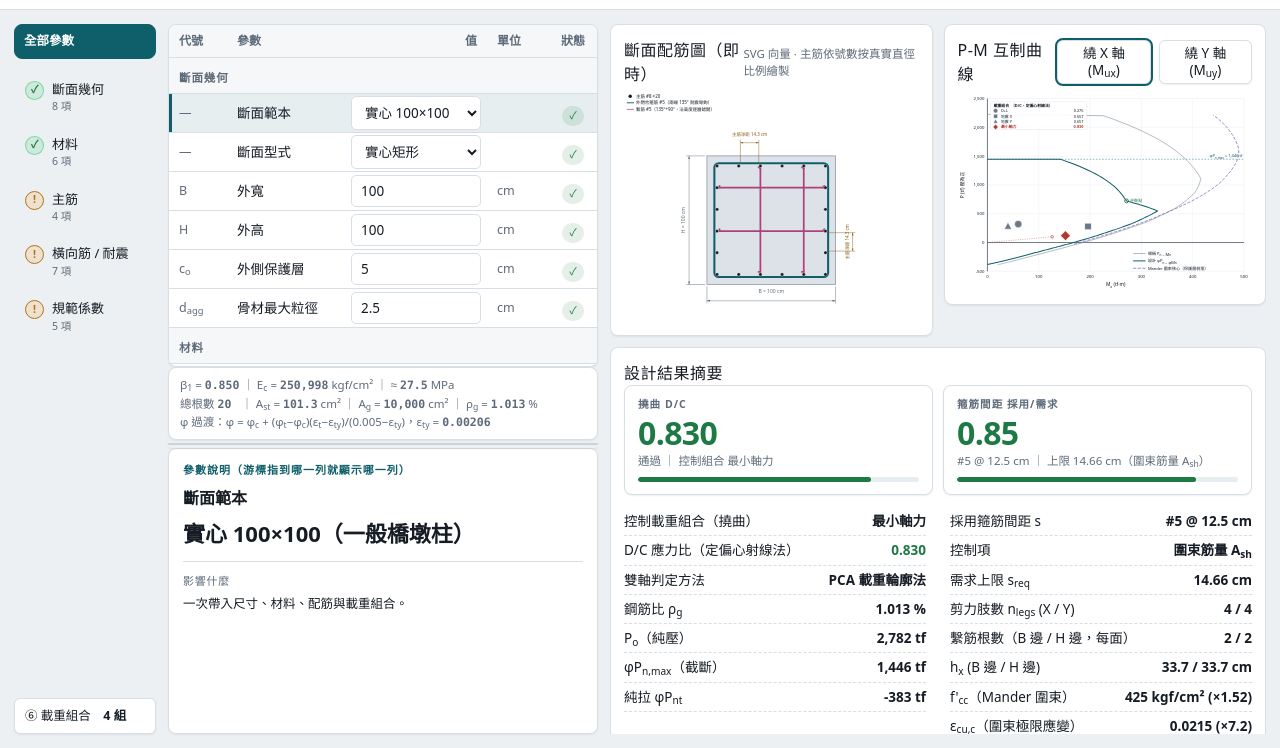
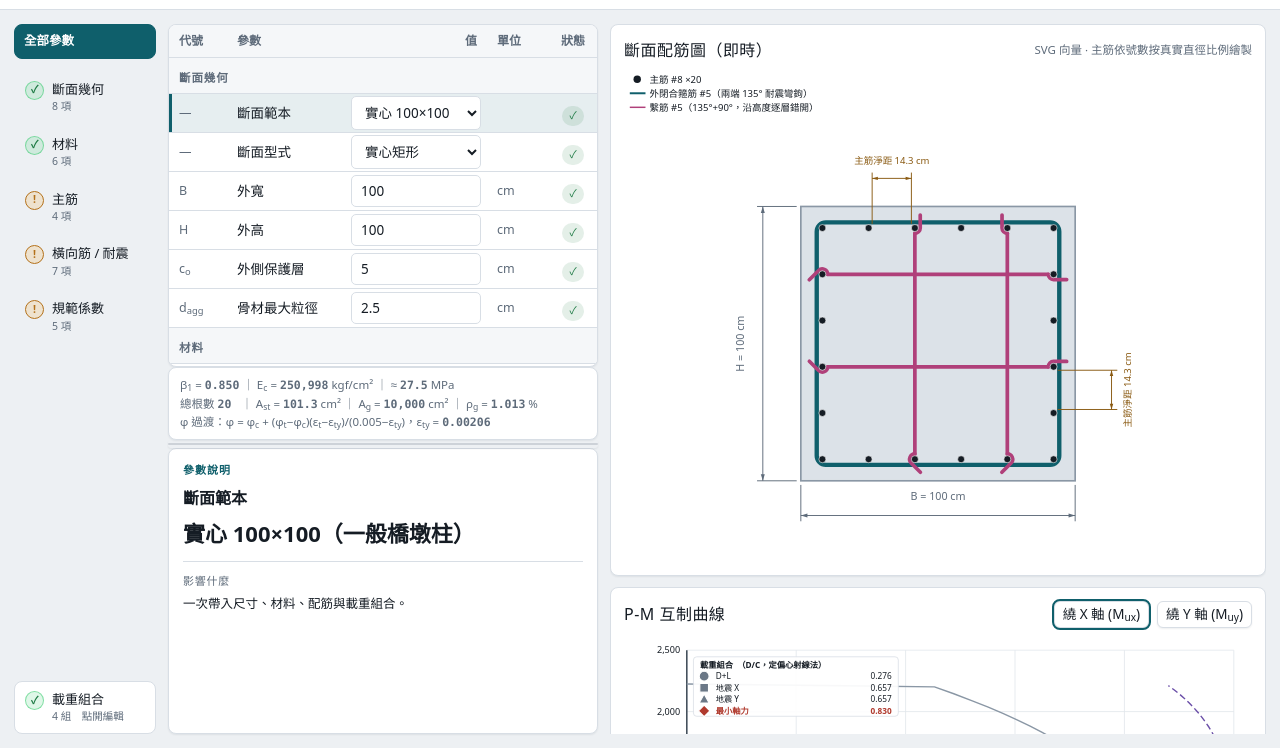
Before and after one commit to justin121710/pylon-section-designer, a plain HTML site: page index.html in a window 1280 px wide. Shown: the part 52-800 px from the top of the page. Drawn offline with nearby package versions, Linux system fonts and the light colour scheme.

Commit message:
繫筋彎鉤依規範繞主筋、圖面改回全寬並把圖例移出、說明卡顯示警示、載重入口統一樣式
1) 繫筋彎鉤畫法錯誤（依規範重畫）
   上一版把直段收在主筋外緣後、彎鉤畫在空中，等於沒有勾到任何鋼筋。
   改為：直段畫到兩端主筋的接觸點，接著沿主筋外緣畫圓弧「繞過」鋼筋
   （一端 135°、另一端 90°），再接一段切線方向的 6d_b 延伸段。
   兩個旋向都試算，取延伸段末端離斷面中心較近者，彎鉤才會朝內而不是翹出斷面。
   被箍筋蓋到屬正常。

2) 圖面改回全寬（並排太小），但圖形不再撐滿卡片
   .figs 改回 block；斷面圖與 P-M 圖各自置中、限寬 760px。
   P-M 的線條圖例移出 SVG、改用卡片下方的 HTML 圖例（列印版仍畫在圖內，
   因為計算書只有那張圖）。圖面因此不必為了容納圖例而放大。

3) 說明卡顯示目前的問題
   pinMapPylon 的狀態物件補上 msg，說明卡在最上方以警示樣式顯示，例如
   「B 邊目前淨距 3.08 cm ＜ 需求 4.00 cm，需求取 max(4.0, 1.5d_b, 4/3·d_agg)」。
   涵蓋淨距不足、ρ_g 超範圍、h_x > 35、A_sh 控制、b_c 歧義、塑鉸區、
   φ_v 配對、單層配筋、壁厚層距不足。
   標題那句「（游標指到哪一列就顯示哪一列）」拿掉。

4) 載重組合超過 4 組
   形狀由 6 種擴充為 6 形 × 實心/空心 = 12 種；第 13 組起才在旁邊補小編號。
   圖內對照表用同一組形狀，所以不需要編號也對得起來。實測 9 組全部可區分。

5) 載重組合入口改成與參數群組相同的區塊樣式（.pin-g），
   含狀態圓標與「n 組　點開編輯」副標，並支援 Enter/空白鍵。

另修：垂直尺寸標註的旋轉文字原本放在尺寸線內側，會壓到尺寸界線；
改放外側並加大間距。實測斷面圖與 P-M 圖文字互相重疊皆為 0。

內部自測 10/10 通過。

Co-Authored-By: Claude Opus 5 <noreply@anthropic.com>

```diff
--- a/index.html
+++ b/index.html
@@ -136,12 +136,18 @@ body.rp-open #app,body.rp-open #appBeam{display:none!important}
 /* 左欄：群組導軌 + 載重組合入口 */
 .pin-col{display:flex;flex-direction:column;gap:9px;min-height:0}
 .pin-col>.pin-rail{flex-grow:1;overflow-y:auto;min-height:0}
-.loads-btn{flex-shrink:0;width:100%;text-align:left;font-size:12.5px;padding:9px 10px}
-.loads-btn b{font-variant-numeric:tabular-nums}
+.loads-g{flex-shrink:0;border:1px solid var(--line);background:var(--panel)}
+.loads-g:hover{background:var(--sel)}
+.loads-g .pin-gs{font-variant-numeric:tabular-nums}
 
 /* 斷面圖與 P-M 圖並排，各占一半，留空間給下方數據 */
-.figs{display:grid;grid-template-columns:1fr 1fr;gap:11px;align-items:start}
-@media(max-width:1150px){.figs{grid-template-columns:1fr}}
+.figs{display:block}   /* 兩張圖各自全寬，圖例移到圖外，圖形本身不必撐滿卡片 */
+.fig-legend{display:flex;flex-wrap:wrap;gap:14px;align-items:center;
+  font-size:12px;color:var(--dim);padding:8px 2px 2px;line-height:1.6}
+.fig-legend .it{display:flex;align-items:center;gap:6px}
+.fig-legend svg{width:auto;height:14px;display:block;flex-shrink:0}
+.fig-legend .nm{color:var(--txt)}
+.pm-box{max-width:760px;margin:0 auto}
 
 .ov-shell{position:fixed;inset:0;background:rgba(3,7,18,.55);z-index:60;
   display:none;align-items:center;justify-content:center;padding:20px}
@@ -308,7 +314,13 @@ input.src-miss,select.src-miss{border-color:var(--warn);border-style:dashed;
 
   <div class="pin-col">
     <div class="pin-rail" id="railP"></div>
-    <button id="btnLoads" class="loads-btn">⑥ 載重組合　<b id="loadsN">—</b></button>
+    <div id="btnLoads" class="pin-g loads-g" role="button" tabindex="0">
+      <div class="pin-mk ok" id="loadsMk">✓</div>
+      <div style="flex-grow:1;min-width:0">
+        <div class="pin-gl">載重組合</div>
+        <div class="pin-gs"><span id="loadsN">—</span>　點開編輯</div>
+      </div>
+    </div>
   </div>
   <div class="pin-mid">
     <div class="pin-sheet" id="sheetP"></div>
@@ -408,7 +420,7 @@ input.src-miss,select.src-miss{border-color:var(--warn);border-style:dashed;
         <h2 class="!mb-0">斷面配筋圖（即時）</h2>
         <div class="text-[11.5px]" style="color:var(--dim)">SVG 向量 · 主筋依號數按真實直徑比例繪製</div>
       </div>
-      <div id="secWrap"></div>
+      <div id="secWrap" class="pm-box"></div>
     </div>
 
     <div class="card">
@@ -419,7 +431,8 @@ input.src-miss,select.src-miss{border-color:var(--warn);border-style:dashed;
           <button id="axY" class="!py-1 !px-2">繞 Y 軸 (M<sub>uy</sub>)</button>
         </div>
       </div>
-      <div id="pmWrap"></div>
+      <div id="pmWrap" class="pm-box"></div>
+      <div id="pmLegend" class="fig-legend"></div>
     </div>
     </div>
 
@@ -1254,28 +1267,55 @@ function svgSection(M,forPrint){
       ${rg.layer==='in'?'stroke-dasharray="7 4"':''}/>`);
   }
 
-  // 繫筋：收在主筋外緣 + 兩端彎鉤
+  /* 繫筋：兩端必須「勾住」主筋，不是停在旁邊。
+     依規範一端 135°、另一端 90° 彎鉤，延伸長度 6d_b。
+     畫法：直段畫到兩端主筋的接觸點，接著沿主筋外緣畫一段圓弧（繞過鋼筋），
+     再接一段切線方向的直尾（延伸段）。被箍筋蓋到是正常的。 */
   {
     const swT = Math.max(1.2, radT*1.7);
-    const seg = (ax,ay,bx,by) => {                      // ax..by 為畫面座標
+    const rc  = rad + swT*0.5;                 // 繫筋中心線貼著主筋外緣
+    const ext = Math.max(4, dbt*6*k*0.5);      // 6d_b 延伸段（畫面長度）
+    const put = d => o.push(`<path d="${d}" fill="none" stroke="${C.ct}" stroke-width="${swT}"
+      stroke-linecap="round" stroke-linejoin="round"/>`);
+
+    // 繞著主筋中心 (bx,by) 彎鉤：ux,uy 為「直段指向該主筋」的單位向量
+    const cx0 = X(0), cy0 = Y(0);
+    const hook = (bx, by, ux, uy, deg, swHint) => {
+      const a0 = Math.atan2(-uy, -ux);                       // 直段進入點（近側）
+      // 兩個旋向都試，取「延伸段末端離斷面中心較近」的那個，彎鉤才會朝內而不是翹出斷面
+      let sw = swHint, best = Infinity;
+      for(const cand of [1,-1]){
+        const aa = a0 + cand*deg*Math.PI/180;
+        const ex = bx + Math.cos(aa)*rc + (-Math.sin(aa)*cand)*ext;
+        const ey = by + Math.sin(aa)*rc + ( Math.cos(aa)*cand)*ext;
+        const d = Math.hypot(ex-cx0, ey-cy0);
+        if(d < best){ best = d; sw = cand; }
+      }
+      const a1 = a0 + sw * deg * Math.PI / 180;
+      const p0 = [bx + Math.cos(a0)*rc, by + Math.sin(a0)*rc];
+      const p1 = [bx + Math.cos(a1)*rc, by + Math.sin(a1)*rc];
+      const large = deg > 180 ? 1 : 0, sweepFlag = sw > 0 ? 1 : 0;
+      const tx = -Math.sin(a1)*sw, ty = Math.cos(a1)*sw;      // 弧末端的切線
+      put(`M${p0[0].toFixed(1)},${p0[1].toFixed(1)} `
+        + `A${rc.toFixed(1)},${rc.toFixed(1)} 0 ${large} ${sweepFlag} ${p1[0].toFixed(1)},${p1[1].toFixed(1)} `
+        + `l${(tx*ext).toFixed(1)},${(ty*ext).toFixed(1)}`);
+      return p0;
+    };
+
+    const seg = (ax,ay,bx,by) => {             // 兩端皆為主筋中心（畫面座標）
       const dx=bx-ax, dy=by-ay, L=Math.hypot(dx,dy) || 1;
-      const ux=dx/L, uy=dy/L, cut=rad+swT*0.5;          // 兩端各讓開一個主筋半徑
-      const x1=ax+ux*cut, y1=ay+uy*cut, x2=bx-ux*cut, y2=by-uy*cut;
-      if(Math.hypot(x2-x1,y2-y1) < 2) return;
-      o.push(`<line x1="${x1.toFixed(1)}" y1="${y1.toFixed(1)}" x2="${x2.toFixed(1)}" y2="${y2.toFixed(1)}"
-        stroke="${C.ct}" stroke-width="${swT}" stroke-linecap="round"/>`);
-      // 彎鉤：起點 135°（斜勾回去）、終點 90°（垂直勾）
-      const hk = Math.max(3, rad*1.15), px=-uy, py=ux;
-      o.push(`<path d="M${x1.toFixed(1)},${y1.toFixed(1)} l${(px*hk-ux*hk*0.7).toFixed(1)},${(py*hk-uy*hk*0.7).toFixed(1)}"
-        fill="none" stroke="${C.ct}" stroke-width="${swT}" stroke-linecap="round"/>`);
-      o.push(`<path d="M${x2.toFixed(1)},${y2.toFixed(1)} l${(px*hk).toFixed(1)},${(py*hk).toFixed(1)}"
-        fill="none" stroke="${C.ct}" stroke-width="${swT}" stroke-linecap="round"/>`);
+      const ux=dx/L, uy=dy/L;
+      if(L < rc*2.2) return;                   // 太短畫不出彎鉤就略過
+      const e1 = hook(bx, by, ux, uy, 135, +1);      // 一端 135°
+      const e2 = hook(ax, ay, -ux, -uy, 90, -1);     // 另一端 90°
+      put(`M${e2[0].toFixed(1)},${e2[1].toFixed(1)} L${e1[0].toFixed(1)},${e1[1].toFixed(1)}`);
     };
+
     const ro=R.rings[0], ri=R.rings[1];
     if(ri){   // 箱型雙層：繫筋垂直穿過壁厚，兩端各勾一根主筋
       for(const x of conf.tieX){ seg(X(x),Y(ro.hy),X(x),Y(ri.hy)); seg(X(x),Y(-ro.hy),X(x),Y(-ri.hy)); }
       for(const y of conf.tieY){ seg(X(ro.hx),Y(y),X(ri.hx),Y(y)); seg(X(-ro.hx),Y(y),X(-ri.hx),Y(y)); }
-    }else{    // 實心／單層：繫筋貫穿全斷面
+    }else{    // 實心／單層：繫筋貫穿全斷面，兩端各勾對邊主筋
       for(const x of conf.tieX) seg(X(x),Y(ro.hy),X(x),Y(-ro.hy));
       for(const y of conf.tieY) seg(X(ro.hx),Y(y),X(-ro.hx),Y(y));
     }
@@ -1321,7 +1361,8 @@ function svgSection(M,forPrint){
         q.push(`<path d="M${dx},${a1} L${dx-hh},${a1+arw} L${dx+hh},${a1+arw} Z" fill="${color}"/>`);
         q.push(`<path d="M${dx},${b1} L${dx-hh},${b1-arw} L${dx+hh},${b1-arw} Z" fill="${color}"/>`);
         const my=(a1+b1)/2;
-        q.push(`<text x="${dx-ext*0.5-6}" y="${my}" fill="${color}" font-size="${fs}" text-anchor="middle" font-weight="${fw}" transform="rotate(-90 ${dx-ext*0.5-6} ${my})">${svgTxt(label,fs)}</text>`);
+        const lx = dx + sg*(ext+16);         // 放尺寸線外側並留足間距，否則會壓到尺寸界線
+        q.push(`<text x="${lx}" y="${my}" fill="${color}" font-size="${fs}" text-anchor="middle" font-weight="${fw}" transform="rotate(-90 ${lx} ${my})">${svgTxt(label,fs)}</text>`);
       }else{
         const land=b1+2.6*arw+12;
         LN(dx,a1-2.6*arw,dx,land);
@@ -1408,7 +1449,11 @@ function niceTicks(lo, hi, n){
 /* 載重組合的標記：用形狀區分，不再在小圈裡塞數字（縮圖列印時數字必糊）。
    圖內對照表用同一個形狀，所以不需要編號也對得起來。 */
 function ptShape(i, cx, cy, r, fill){
-  const w = 1.4, st = `stroke="#FFFFFF" stroke-width="${w}"`;
+  const hollow = i >= 6;                       // 第 7 組起改空心，形狀總數 12
+  const w = 1.4;
+  const st = hollow ? `stroke="${fill}" stroke-width="${Math.max(1.8,r*0.34)}"`
+                    : `stroke="#FFFFFF" stroke-width="${w}"`;
+  if(hollow) fill = "none";
   switch(i % 6){
     case 0: return `<circle cx="${cx}" cy="${cy}" r="${r}" fill="${fill}" ${st}/>`;
     case 1: return `<rect x="${cx-r*0.88}" y="${cy-r*0.88}" width="${r*1.76}" height="${r*1.76}" fill="${fill}" ${st}/>`;
@@ -1507,6 +1552,10 @@ function svgPM(M,axis,forPrint){
     const R0 = forPrint ? (isC?12:10.5) : (isC?11:9.5);
     const cx=X(mx), cy=Y(py);
     o.push(ptShape(i, cx, cy, R0, isC?C.ptc:C.pt));
+    if(i >= 12)   // 形狀用完（6 形 × 實心/空心）才補編號
+      o.push(`<text x="${cx+R0+2}" y="${cy-R0*0.5}" fill="${isC?C.ptc:C.txt}"
+        font-size="${(9.5*FS).toFixed(1)}" font-weight="700"
+        stroke="#FFFFFF" stroke-width="2.6" paint-order="stroke">${i+1}</text>`);
     /* 載重點擠在一起時（例如各組合的 M 都很小、只有一組很大），
        編號會疊在一起。與已畫的點太近就把編號拉到圈外並補一條引線；
        這種叢集靠調整軸比例救不了，因為另一組點需要用到整個軸長。 */
@@ -1525,6 +1574,8 @@ function svgPM(M,axis,forPrint){
     o.push(`<text x="${bx+27*FS}" y="${yy}" fill="${isC?C.ptc:C.txt}" font-size="${(10*FS).toFixed(1)}" font-weight="${isC?700:400}">${esc(nm)}</text>`);
     o.push(`<text x="${bx+BW-8*FS}" y="${yy}" fill="${R2.dc>1?C.bad:(isC?C.ptc:C.txt)}" font-size="${(10*FS).toFixed(1)}" font-weight="${isC?700:400}" text-anchor="end">${fdc(R2.dc)}</text>`);
   });
+  // 圖例（螢幕版移到圖外的 HTML，見 render()；列印版仍畫在圖內）
+  if(forPrint){
   // 圖例
   const lg=[['標稱 P_n – M_n',C.n,'1.7',''],['設計 φP_n – φM_n',C.d,'2.6',''],
             ['Mander 圍束核心（保護層剝落）'+(confClipped?'（已裁切）':''),C.mc,'1.7','8 4']];
@@ -1533,6 +1584,7 @@ function svgPM(M,axis,forPrint){
     o.push(`<line x1="${W-Rr-286*FS}" y1="${yy}" x2="${W-Rr-254*FS}" y2="${yy}" stroke="${g2[1]}" stroke-width="${g2[2]}" ${g2[3]?`stroke-dasharray="${g2[3]}"`:''}/>`);
     o.push(`<text x="${W-Rr-248*FS}" y="${yy+4*FS}" fill="${C.txt}" font-size="${(10.5*FS).toFixed(1)}">${svgTxt(g2[0],10.5*FS)}</text>`);
   });
+  }
   o.push(`</svg>`);
   return o.join('');
 }
@@ -1595,6 +1647,15 @@ function render(){
 
   document.getElementById('secWrap').innerHTML=svgSection(M,false);
   document.getElementById('pmWrap').innerHTML=svgPM(M,AXIS,false);
+  {   // 圖例移到圖外：圖面就不必為了容納它而放大
+    const L=[['標稱 P_n – M_n','#8A97A5','1.7',''],
+             ['設計 φP_n – φM_n','#0F5F6B','2.6',''],
+             ['Mander 圍束核心（保護層剝落）','#6B4FA8','1.7','8 4']];
+    document.getElementById('pmLegend').innerHTML = SB(L.map(g=>
+      `<span class="it"><svg viewBox="0 0 34 8"><line x1="1" y1="4" x2="33" y2="4"
+        stroke="${g[1]}" stroke-width="${g[2]}" ${g[3]?`stroke-dasharray="${g[3]}"`:''}/></svg>
+        <span class="nm">${g[0]}</span></span>`).join(''));
+  }
   document.getElementById('axX').style.outline = AXIS==='x'?'2px solid var(--acc)':'none';
   document.getElementById('axY').style.outline = AXIS==='y'?'2px solid var(--acc)':'none';
 
@@ -3357,7 +3418,7 @@ function pinDetail(mod){
     : el.value;
   const s = S[r.id] || {};
   const vc = s.state==='bad' ? 'color:var(--bad)' : s.state==='warn' ? 'color:var(--warn)' : '';
-  let h = `<div class="pin-dt">參數說明（游標指到哪一列就顯示哪一列）</div>
+  let h = `<div class="pin-dt">參數說明</div>
     <div style="display:flex;align-items:baseline;gap:9px">
       <div style="font-size:16px;font-weight:700">${esc(r.name)}</div>
       <div style="font-size:12.5px;color:var(--dim)">${r.code==='—'?'':esc(r.code)}</div>
@@ -3366,6 +3427,8 @@ function pinDetail(mod){
       <div style="font-size:22px;font-weight:800;font-variant-numeric:tabular-nums;${vc}">${esc(val)}</div>
       <div style="font-size:12.5px;color:var(--dim)">${esc(r.unit)}</div>
     </div>
+    ${s.msg ? `<div class="alert ${s.state==='bad'?'a-bad':'a-warn'}" style="margin:10px 0 2px">
+        <b>${s.state==='bad'?'不符規定':'需要注意'}</b>：${esc(s.msg)}</div>` : ''}
     <div style="height:1px;background:var(--line);margin:11px 0"></div>
     <div class="pin-dl">影響什麼</div>
     <div style="font-size:12.5px;line-height:1.65">${esc(r.affects)}</div>`;
@@ -3379,21 +3442,37 @@ function pinDetail(mod){
 function pinMapPylon(M){
   const c = M.chk, s = {}, OK = {state:'ok',chip:'✓'};
   const spacingBad = c.clB < c.need || c.clH < c.need;
-  s.nB = c.clB < c.need ? {state:'bad',chip:'淨距'} : OK;
-  s.nH = c.clH < c.need ? {state:'bad',chip:'淨距'} : OK;
-  s.dagg = spacingBad ? {state:'warn',chip:'⚠'} : OK;
-  s.barSize = spacingBad ? {state:'warn',chip:'⚠'}
-            : (c.rho<1||c.rho>4) ? {state:'warn',chip:'ρ'} : {state:'ok',chip:f(c.rho,2)+'%'};
-  s.tieLayout = (c.hxMaxB>35||c.hxMaxH>35) ? {state:'bad',chip:'h_x'}
-              : (M.fin.gov.tag.indexOf('A_sh')>=0 ? {state:'warn',chip:'控制'} : OK);
-  s.ashPair = {state:'warn',chip:'歧義'};
-  s.ph = M.opt.plastic ? {state:'warn',chip:'塑鉸'} : OK;
-  s.phiv = {state:'warn',chip:'配對'};
+  const clrMsg = v => `目前淨距 ${f(v,2)} cm ＜ 需求 ${f(c.need,2)} cm。`
+    + `需求取 max(4.0, 1.5d_b, 4/3·d_agg)，不足時混凝土無法澆置密實 —— 減少根數或改小號數。`;
+  s.nB = c.clB < c.need ? {state:'bad',chip:'淨距',msg:'B 邊'+clrMsg(c.clB)} : OK;
+  s.nH = c.clH < c.need ? {state:'bad',chip:'淨距',msg:'H 邊'+clrMsg(c.clH)} : OK;
+  s.dagg = spacingBad ? {state:'warn',chip:'⚠',
+    msg:'目前淨距不足，而骨材粒徑會抬高淨距需求（需求含 4/3·d_agg 這一項）。'} : OK;
+  s.barSize = spacingBad ? {state:'warn',chip:'⚠',
+      msg:'目前主筋淨距不足，改小號數是最直接的解法。'}
+            : (c.rho<1||c.rho>4) ? {state:'warn',chip:'ρ',
+      msg:`鋼筋比 ρ_g = ${f(c.rho,2)}%，超出常用範圍 1%~4%。`}
+            : {state:'ok',chip:f(c.rho,2)+'%'};
+  s.tieLayout = (c.hxMaxB>35||c.hxMaxH>35) ? {state:'bad',chip:'h_x',
+      msg:`h_x = ${f(Math.max(c.hxMaxB,c.hxMaxH),1)} cm ＞ 35 cm。耐震規定側向支撐間距上限 35 cm，`
+        + `請把繫筋改為「每一根主筋皆設」。`}
+              : (M.fin.gov.tag.indexOf('A_sh')>=0 ? {state:'warn',chip:'控制',
+      msg:'目前箍筋間距由 A_sh（圍束筋需求）控制，改變繫筋配置會直接改變 A_sh 提供量。'} : OK);
+  s.ashPair = {state:'warn',chip:'歧義',
+    msg:'規範條文對 b_c 方向的敘述有歧義，箱型牆片兩種讀法可差 7 倍以上，直接決定箍筋間距。請對照條文自行確認後再選。'};
+  s.ph = M.opt.plastic ? {state:'warn',chip:'塑鉸',
+    msg:"塑鉸區已開啟：V_c 依軸壓折減、箍筋間距受 min(b/4, 6d_b, 15cm) 限制，並啟動容量設計剪力。"
+      + "N_u < 0.1f'_c·A_g 時 V_c 取 0，全部剪力由箍筋承擔。"} : OK;
+  s.phiv = {state:'warn',chip:'配對',
+    msg:"φ_v = 0.75 係搭配 ACI 型 V_c = 0.53√f'_c·b_w·d。AASHTO 的 0.90 是為 MCFT 校準的，套在此處會偷掉約 20% 剪力裕度。"};
   s.fc = {state:'ok',chip:'β₁'};
   s.tieSize = {state:'ok',chip:'@'+f(M.fin.sUse,1)};
-  s.dbl = M.R.inner ? {state:'ok',chip:'雙層'} : {state:'warn',chip:'單層'};
+  s.dbl = M.R.inner ? {state:'ok',chip:'雙層'}
+        : {state:'warn',chip:'單層',
+           msg:'目前為單層配筋：剪力肢數較少，且箱型壁厚較大時內側無主筋。'};
   s.tw = (M.s.type==='box' && M.chk.layerGap!==null && M.chk.layerGap<2.5)
-       ? {state:'bad',chip:'層距'} : OK;
+       ? {state:'bad',chip:'層距',
+          msg:`內外層主筋淨距僅 ${f(M.chk.layerGap,2)} cm，壁厚不足以容納 外保護層 + 箍筋 + 雙層主筋。`} : OK;
   return s;
 }
 function pinMapBeam(B){
@@ -3562,7 +3641,10 @@ function pinStatus(mod, map){
       host.appendChild(card);
     }
     const ov = document.getElementById('loadOv');
-    document.getElementById('btnLoads').onclick = ()=>ov.classList.add('open');
+    const openLoads = ()=>ov.classList.add('open');
+    const bl = document.getElementById('btnLoads');
+    bl.onclick = openLoads;
+    bl.onkeydown = e=>{ if(e.key==='Enter'||e.key===' '){ e.preventDefault(); openLoads(); } };
     document.getElementById('loadClose').onclick = ()=>ov.classList.remove('open');
     ov.addEventListener('click', e=>{ if(e.target===ov) ov.classList.remove('open'); });
     document.addEventListener('keydown', e=>{
```
